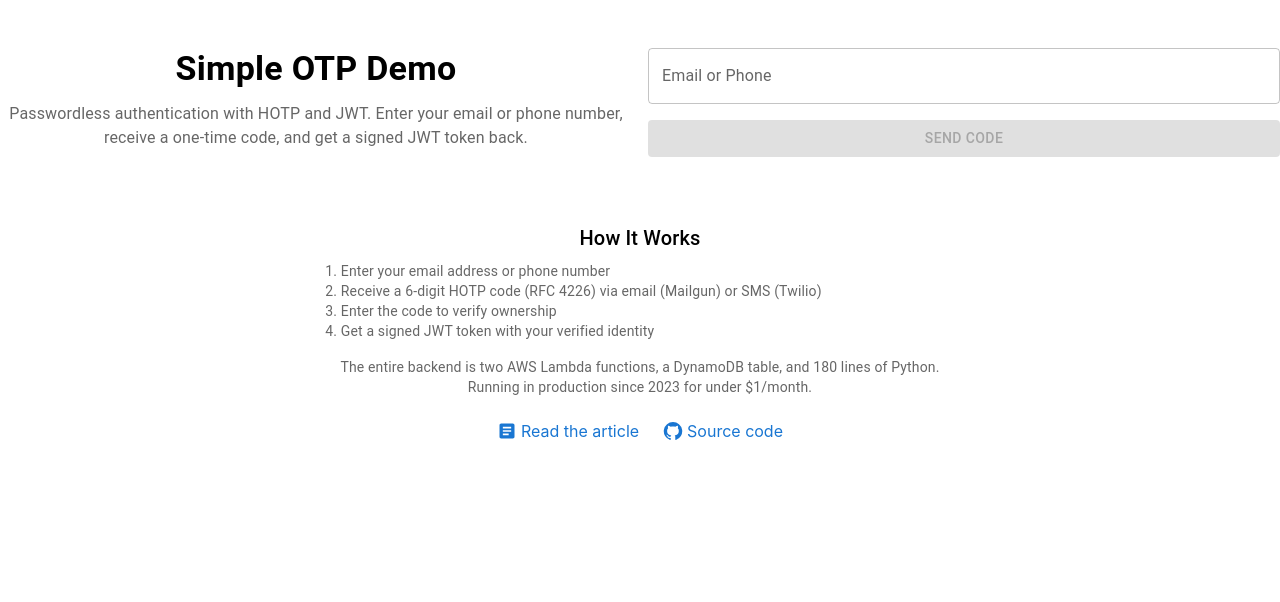
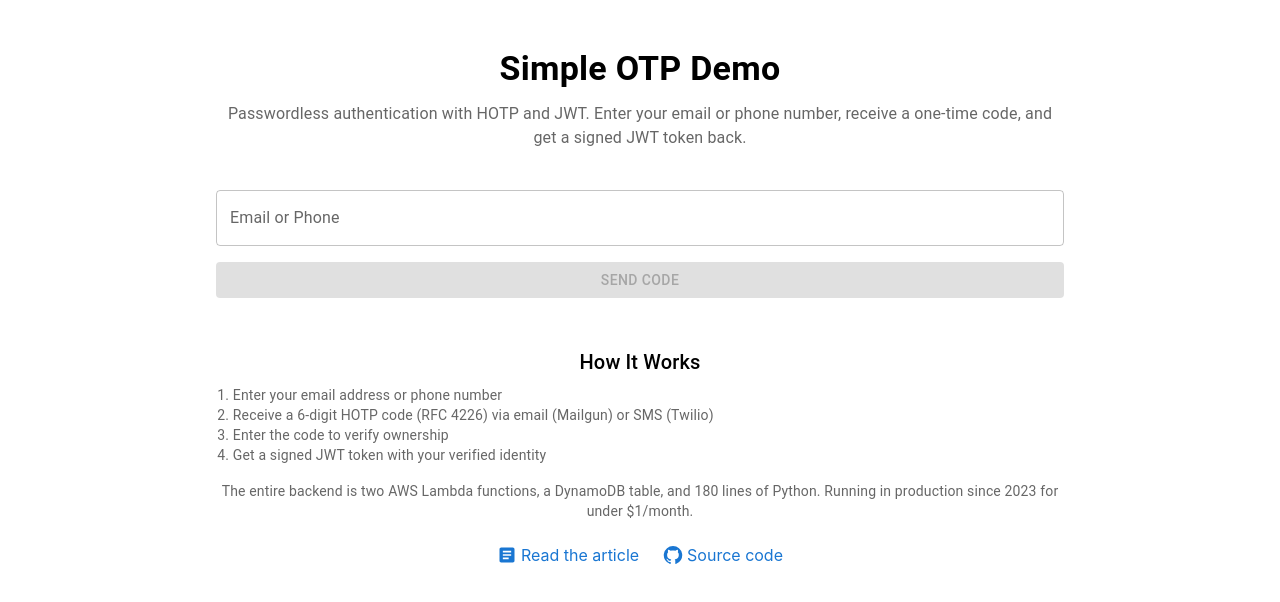
Before and after one commit to muzhig/simple-otp, a React (Create React App) app in the folder front/: page / in a window 1280 px wide. Shown: the top 602 px of the page. Built offline with nearby package versions, Linux system fonts and the light colour scheme.

Commit message:
Fix grid layout: prevent side-by-side stacking on medium screens

```diff
--- a/front/src/App.tsx
+++ b/front/src/App.tsx
@@ -67,7 +67,7 @@ function App() {
   return (
     <div className="App">
       <Grid container justifyContent={"center"} spacing={2} sx={{mt: 4, mb: 4}}>
-        <Grid item xs={11} sm={8} md={6}>
+        <Grid item xs={11} sm={8} md={8}>
           <Typography variant="h4" component="h1" gutterBottom sx={{fontWeight: 600}}>
             Simple OTP Demo
           </Typography>
@@ -77,7 +77,7 @@ function App() {
           </Typography>
         </Grid>
 
-        <Grid item xs={11} sm={8} md={6}>
+        <Grid item xs={11} sm={8} md={8}>
           <Stack spacing={2} direction={"column"}>
             {
               verifiedSub ? (
@@ -130,7 +130,7 @@ function App() {
           </Stack>
         </Grid>
 
-        <Grid item xs={11} sm={8} md={6} sx={{mt: 4}}>
+        <Grid item xs={11} sm={8} md={8} sx={{mt: 4}}>
           <Typography variant="h6" component="h2" gutterBottom sx={{fontWeight: 500}}>
             How It Works
           </Typography>
```
